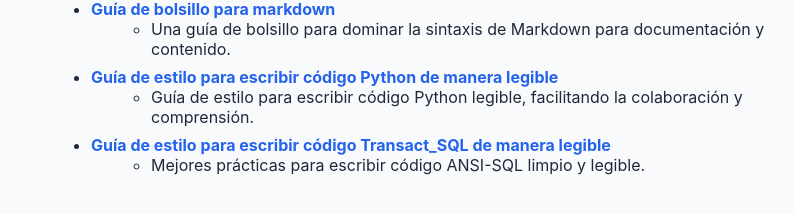
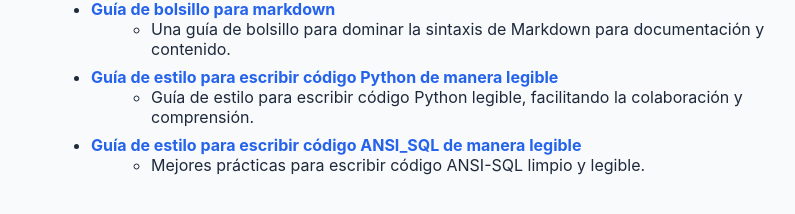
Before and after one commit to lorensfs/Test, a Jekyll site: the page built from index.md, in a window 1280 px wide. Shown: the part 138-352 px from the top of the page, without its empty margins (209-1004 px from the left). Built offline with Jekyll 4.4.1, drawn with Linux system fonts in a browser that asks for light colours; nearby versions of some CDN libraries; our own code applies the rules of GitHub Pages for plain Markdown files.

Commit message:
Update index.md

```diff
--- a/index.md
+++ b/index.md
@@ -11,5 +11,5 @@
 - **[Guía de estilo para escribir código Python de manera legible](./Guía de estilo para escribir código Python de manera legible.md)**
   - Guía de estilo para escribir código Python legible, facilitando la colaboración y comprensión.
 
-- **[Guía de estilo para escribir código Transact_SQL de manera legible](./Guía de estilo para escribir código ANSI_SQL de manera legible.md)**
+- **[Guía de estilo para escribir código ANSI_SQL de manera legible](./Guía de estilo para escribir código ANSI_SQL de manera legible.md)**
   - Mejores prácticas para escribir código ANSI-SQL limpio y legible.
```
